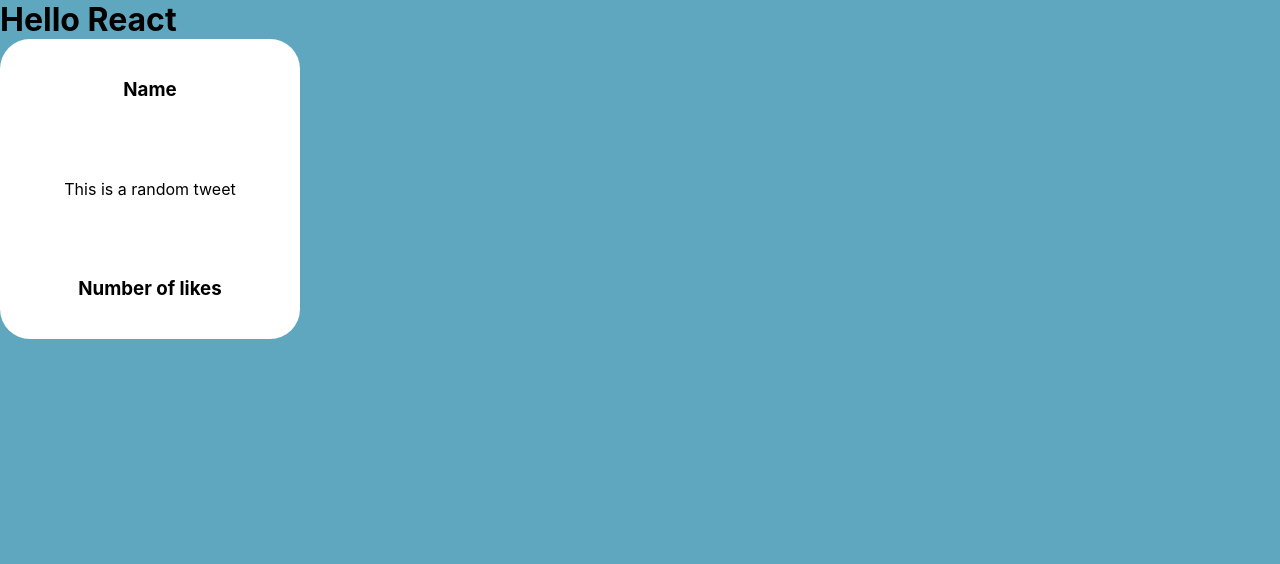
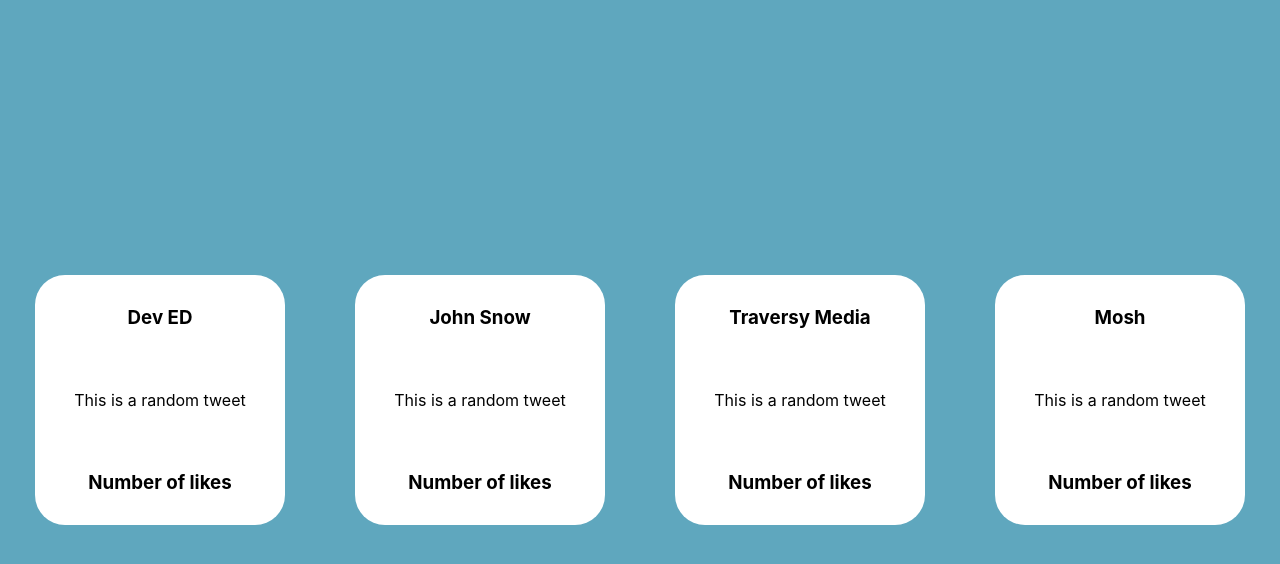
Before and after one commit to christina-ml/dev-ed-tutorial, a React (Create React App) app: page / in a window 1280 px wide. Shown: the top 564 px of the page. Built offline with nearby package versions, Linux system fonts and the light colour scheme.

Commit message:
added class of name to all Tweets in App.js, then put props parameter in Tweet.js to use props.name in the HTML part of the Tweet.js file

```diff
--- a/src/App.css
+++ b/src/App.css
@@ -1,13 +1,16 @@
 .app {
-  height: 100vh;
+  min-height: 100vh;
   background: rgb(95, 167, 190);
+  display: flex;
+  justify-content: space-around;
+  align-items: center;
 }
 
 
 /* Style Tweet.js in this App.css file */
 .tweet{
-  height: 300px;
-  width: 300px;
+  height: 250px;
+  width: 250px;
   background: white;
   border-radius: 30px;
   display: flex;
--- a/src/App.js
+++ b/src/App.js
@@ -8,8 +8,10 @@ Create component by writing a function
 function App(){
   return(
     <div className="app">
-      <h1>Hello React</h1>
-      <Tweet />
+      <Tweet name="Dev ED" />
+      <Tweet name="John Snow" />
+      <Tweet name="Traversy Media" />
+      <Tweet name="Mosh" />
     </div>
   )
 }
--- a/src/tweet.js
+++ b/src/tweet.js
@@ -2,10 +2,10 @@ import React from 'react';
 import './App.css';
 
 /* You have to use `className` not `class` to add the id, because we are in JavaScript. Not HTML. */
-function Tweet(){
+function Tweet(props){
     return (
         <div className="tweet">
-            <h3>Name</h3>
+            <h3>{props.name}</h3>
             <p>This is a random tweet</p>
             <h3>Number of likes</h3>
         </div>
```
